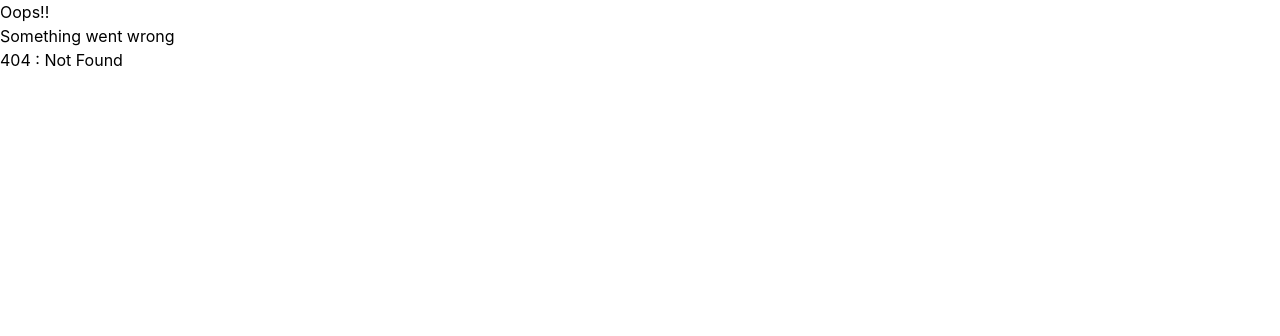
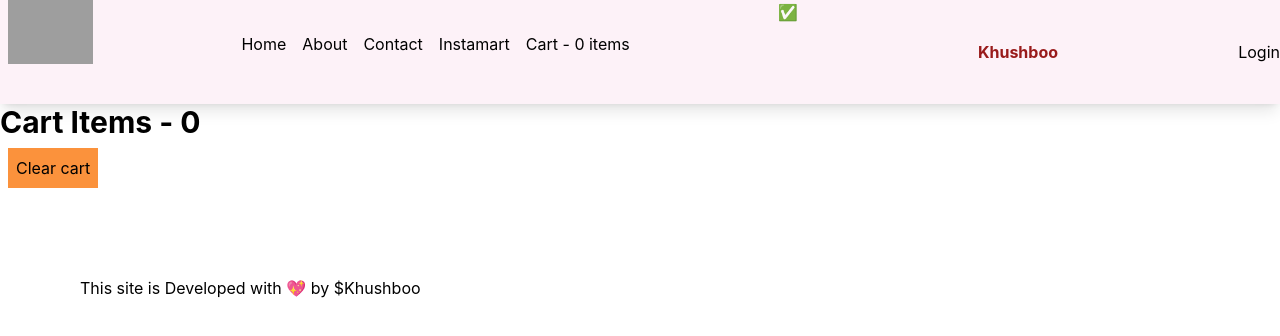
Before and after one commit to khushbooraikwar95/swiggy-clone, a React (Create React App) app: page /cart in a window 1280 px wide. Before the commit this address had no page. Shown: the top 336 px of the page. Built offline with nearby package versions, Linux system fonts and the light colour scheme; grey boxes are pictures that could not be loaded.

Commit message:
feat - Cart functionality implemented using react-reduxtoolkit

```diff
--- a/package.json
+++ b/package.json
@@ -3,11 +3,13 @@
   "version": "0.1.0",
   "private": true,
   "dependencies": {
+    "@reduxjs/toolkit": "^1.9.5",
     "@testing-library/jest-dom": "^5.16.5",
     "@testing-library/react": "^13.4.0",
     "@testing-library/user-event": "^13.5.0",
     "react": "^18.2.0",
     "react-dom": "^18.2.0",
+    "react-redux": "^8.0.5",
     "react-router-dom": "^6.11.1",
     "react-scripts": "5.0.1",
     "web-vitals": "^2.1.4"
--- a/src/components/Body.js
+++ b/src/components/Body.js
@@ -1,7 +1,7 @@
 // import { restaurantList } from "../config";
-import RestaurantCard from "./Restruant";
+import RestaurantCard from "./RestruantCard";
 import React, { useState, useEffect } from "react";
-import Shimmer from "./Shimmer";
+import { ShimmerforAllRestaurants } from "./Shimmer";
 import { Link } from "react-router-dom";
 import { filterData } from "../utils/helper";
 import useOnline from "../utils/useOnline";
@@ -40,7 +40,7 @@
   //   return <h1>No Restraunt match your filter!!!</h1>;
 
   return allRestaurants.length === 0 ? (
-    <Shimmer />
+    <ShimmerforAllRestaurants />
   ) : (
     <React.Fragment>
       <div className="search-container p-5 bg-pink-50 my-5">
--- /dev/null
+++ b/src/components/Cart.js
@@ -0,0 +1,32 @@
+import React from "react";
+import { useDispatch, useSelector } from "react-redux";
+import FoodItem from "./FoodItem";
+import { clearCart } from "../utils/cartSlice";
+
+const Cart = () => {
+  const cartItems = useSelector((store) => store.cart.items);
+
+  const dispatch = useDispatch();
+  const handleClearCart = () => {
+    dispatch(clearCart());
+  };
+
+  return (
+    <div>
+      <h1 className="font-bold text-3xl">Cart Items - {cartItems.length}</h1>
+      <button
+        className="bg-orange-400 p-2 m-2"
+        onClick={() => handleClearCart()}
+      >
+        Clear cart
+      </button>
+      <div className="flex">
+        {cartItems.map((item) => (
+          <FoodItem key={item.id} {...item} />
+        ))}
+      </div>
+    </div>
+  );
+};
+
+export default Cart;
--- /dev/null
+++ b/src/components/FoodItem.js
@@ -0,0 +1,15 @@
+import { IMG_CDN_URL } from "../config";
+
+// Restaurant card component: Image, name, cuisine
+const FoodItem = ({ name, imageId, description, defaultPrice }) => {
+  return (
+    <div className="w-[200px] p-2 m-2 shadow-lg bg-pink-50">
+      <img src={IMG_CDN_URL + imageId} alt="food" />
+      <h2 className=" font-bold text-xl">{name}</h2>
+      <h6>{description}</h6>
+      <h4>{defaultPrice}</h4>
+    </div>
+  );
+};
+
+export default FoodItem;
--- a/src/components/Header.js
+++ b/src/components/Header.js
@@ -3,6 +3,7 @@
 import { Link } from "react-router-dom";
 import useOnline from "../utils/useOnline";
 import UserContext from "../utils/userContext";
+import { useSelector } from "react-redux";
 
 function Header() {
   const [isLoggedIn, setIsLoggedIn] = useState(false);
@@ -10,6 +11,10 @@
   const isOnline = useOnline();
 
   const { user } = useContext(UserContext);
+
+  //subscribe
+  const cartItems = useSelector((store) => store.cart.items);
+  console.log("cartItems", cartItems);
 
   return (
     <div className="flex justify-between bg-pink-50 shadow-lg ">
@@ -22,12 +27,14 @@
           <Link to="/about">
             <li className="px-2">About</li>
           </Link>
-          <li>Cart</li>
           <Link to="/contact">
             <li className="px-2">Contact</li>
           </Link>
           <Link to="/instamart">
             <li className="px-2">Instamart</li>
+          </Link>
+          <Link to="/cart">
+            <li className="px-2">Cart - {cartItems.length} items</li>
           </Link>
         </ul>
       </div>
--- a/src/components/RestrauntMenu.js
+++ b/src/components/RestrauntMenu.js
@@ -1,8 +1,10 @@
 import { useParams } from "react-router-dom";
 import { IMG_CDN_URL } from "../config";
-import Shimmer from "./Shimmer";
+import { ShimmerforOneRestuarant } from "./Shimmer";
 import useRestaurant from "../utils/useRestaurant";
 import useMenu from "../utils/useMenu";
+import { addItem, remmoveItem } from "../utils/cartSlice";
+import { useDispatch } from "react-redux";
 
 const RestrauntMenu = () => {
   const { id } = useParams();
@@ -12,17 +14,22 @@
   const restsaurant = useRestaurant(id);
   const menuItems = useMenu(id);
 
-  console.log("MENU khushboo :", menuItems);
+  const dispatch = useDispatch();
+
+  const addFoodItem = (item) => {
+    dispatch(addItem(item));
+  };
 
   return !restsaurant ? (
-    <Shimmer />
+    <ShimmerforOneRestuarant />
   ) : (
-    <div>
+    <div className="flex">
       <div>
         <h2 className="m-2 p-1 font-bold text-2xl text-black-800">
           {restsaurant.name}
         </h2>
         <img
+          className="w-[500px] h-80"
           alt={restsaurant.name}
           src={IMG_CDN_URL + restsaurant.cloudinaryImageId}
         ></img>
@@ -32,18 +39,27 @@
           {restsaurant?.city}, {restsaurant.costForTwoMessage}
         </h3>
         <h3 className="font-bold">Rating: {restsaurant?.avgRating}⭐</h3>
-        <div className="flex">
+      </div>
+      <div className="flex p-8">
         <div className="border">
           <div>
             <h3 className="p-2 underline font-bold border">
               Recommended({menuItems.length} ITEMS)
             </h3>
           </div>
-            <div>
+          <div className="p-5">
             {menuItems.map((item) => (
               <div key={item?.id}>
                 <div className="text-lg">
-                    <h3>{item?.name}</h3>
+                  <h3>
+                    {item?.name} -{" "}
+                    <button
+                      className=" p-1 m-1 bg-green-500"
+                      onClick={() => addFoodItem(item)}
+                    >
+                      +
+                    </button>
+                  </h3>
                   <p className="text-sm font-bold">
                     {item?.price > 0
                       ? new Intl.NumberFormat("en-IN", {
@@ -60,7 +76,6 @@
         </div>
       </div>
     </div>
-    </div>
   );
 };
 
--- a/src/components/Shimmer.js
+++ b/src/components/Shimmer.js
@@ -1,15 +1,28 @@
 import React from "react";
 
-function Shimmer() {
+export function ShimmerforAllRestaurants() {
   return (
-    <div className="restaurant-list">
+    <div className="flex flex-wrap ">
       {Array(15)
         .fill("")
         .map((e, index) => (
-          <div key={index} className="shimmer-card"></div>
+          <div key={index} className="  bg-gray-200 w-52 h-52 m-4 border"></div>
         ))}
     </div>
   );
 }
 
-export default Shimmer;
+export function ShimmerforOneRestuarant() {
+  return (
+    <div className="flex flex-wrap ">
+      {Array(1)
+        .fill("")
+        .map((e, index) => (
+          <div
+            key={index}
+            className="  bg-gray-200 w-[500px] h-80 m-4 border"
+          ></div>
+        ))}
+    </div>
+  );
+}
--- /dev/null
+++ b/src/utils/cartSlice.js
@@ -0,0 +1,23 @@
+import { createSlice } from "@reduxjs/toolkit";
+
+const cartSlice = createSlice({
+  name: "cart",
+  initialState: {
+    items: [],
+  },
+  reducers: {
+    addItem: (state, action) => {
+      state.items.push(action.payload);
+    },
+    remmoveItem: (state, action) => {
+      state.items.pop();
+    },
+    clearCart: (state) => {
+      state.items = [];
+    },
+  },
+});
+
+export const { addItem, remmoveItem, clearCart } = cartSlice.actions;
+
+export default cartSlice.reducer;
--- /dev/null
+++ b/src/utils/store.js
@@ -0,0 +1,10 @@
+import { configureStore } from "@reduxjs/toolkit";
+import cartSlice from "./cartSlice";
+
+const store = configureStore({
+  reducer: {
+    cart: cartSlice,
+  },
+});
+
+export default store;
```
Also changed, not shown: src/App.js (+11 -2 lines), src/Notes.txt, src/components/RestruantCard.js (renamed from src/components/Restruant.js), src/images/Redux.jpg (added), 1 other file (tests, documents, lock files or other folders). Lines whose indentation alone changed are shown as unchanged.
